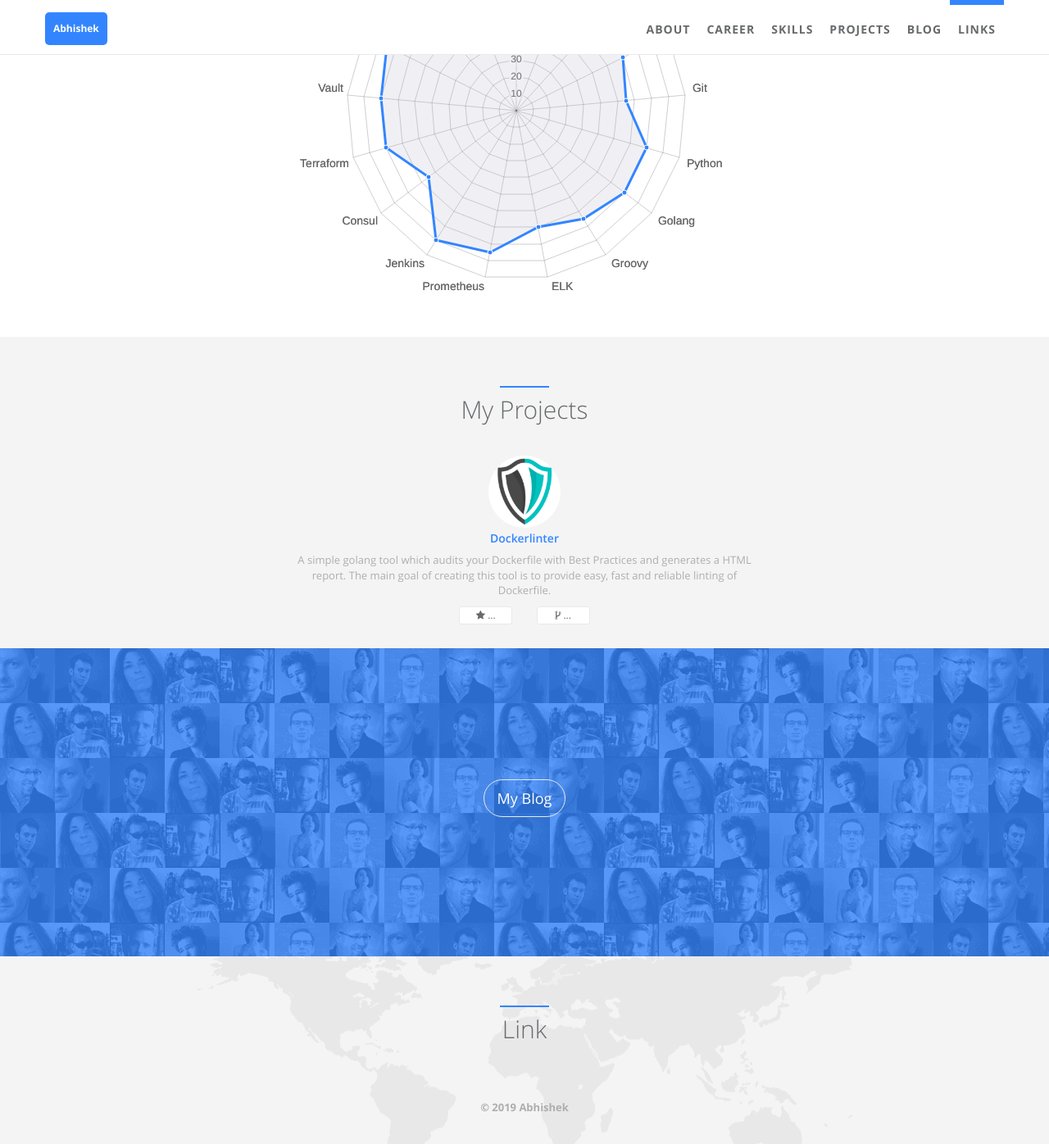
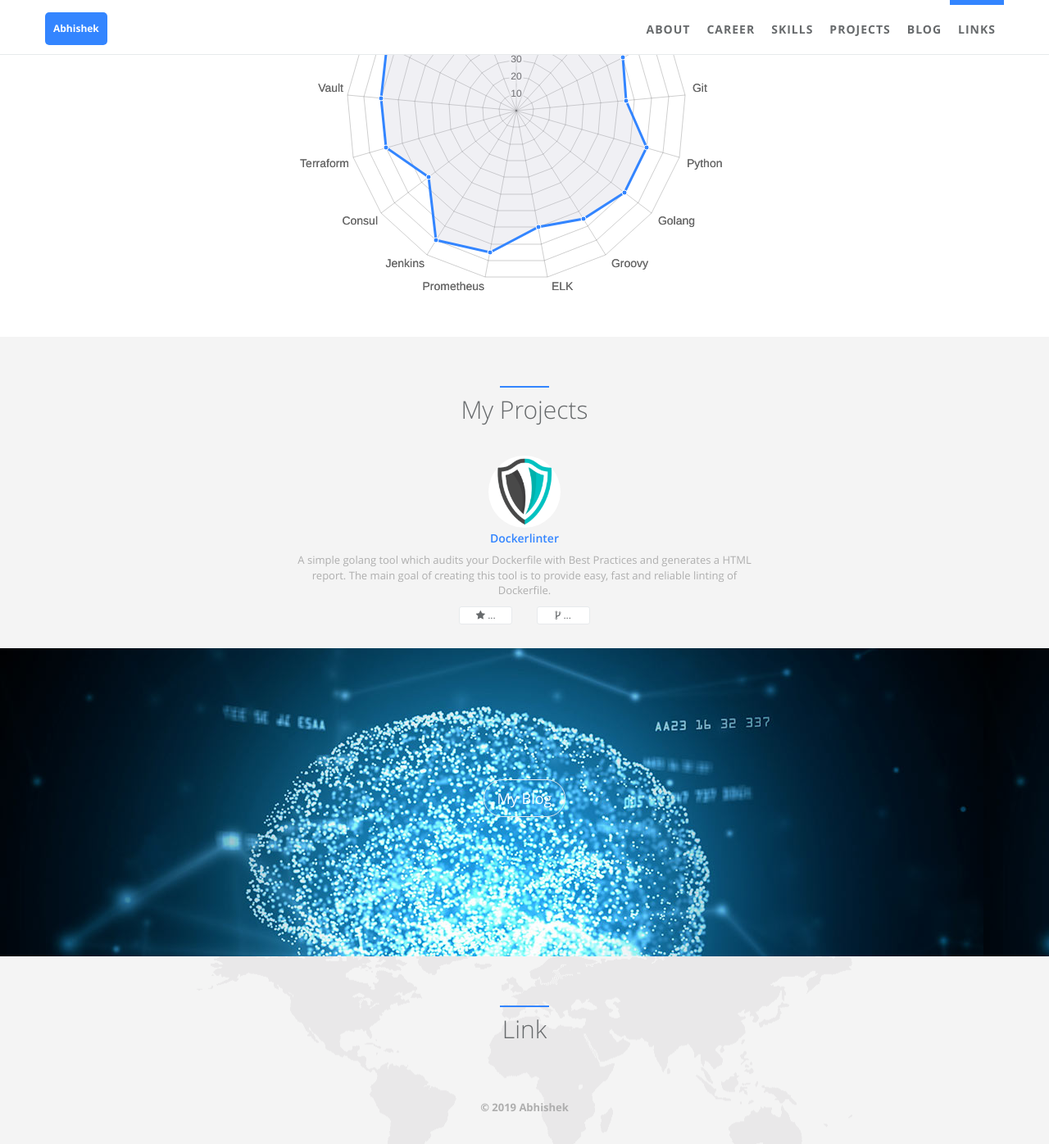
Before and after one commit to iamabhishek-dubey/iamabhishek-dubey.github.io, a Jekyll site: the page built from index.html, in a window 1280 px wide and 1400 px high, scrolled down 1817 px. Shown: the top 1396 px of the window at 82% size. Built offline with Jekyll 4.4.1, drawn with Linux system fonts in a browser that asks for light colours.

Commit message:
Updated a image

```diff
--- a/_sass/_style.scss
+++ b/_sass/_style.scss
@@ -2651,7 +2651,7 @@
     padding-top: 80px;
     padding-bottom: 90px;
     background-color: #3385FF;
-    background-image: url(../assets/img/landing/avatar_all.png);
+    background-image: url(../assets/img/landing/avatar_all.jpg);
   }
   .contact {
     background-image: url(../assets/img/landing/word_map.png);
```
Also changed, not shown: static/assets/img/landing/avatar_all.jpg (added).
